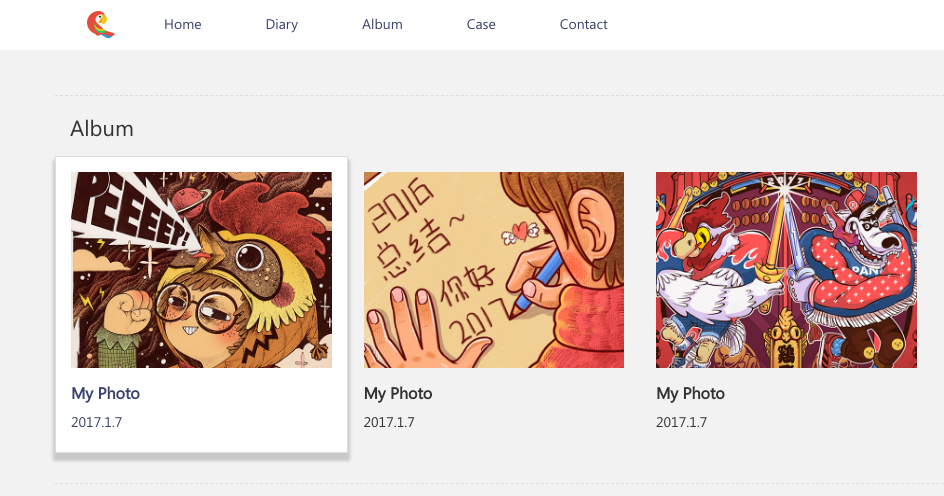
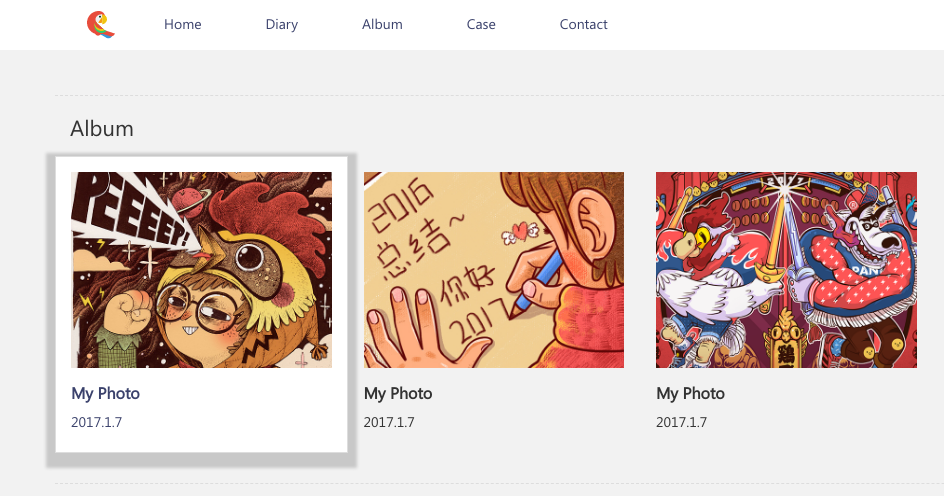
Before and after one commit to GitHubInter/WebLog, a plain HTML site: page index.html in a window 1280 px wide. In both pictures the pointer is over the element 201 px from the left and 304 px from the top of the page. Shown: the top 496 px of the page, 0-944 px from the left. Drawn offline with nearby package versions, Linux system fonts and the light colour scheme; grey boxes are pictures that could not be loaded.

Commit message:
Update style.css
Update style.css

```diff
--- a/css/style.css
+++ b/css/style.css
@@ -109,11 +109,12 @@ footer .share p{
 	padding: 15px;
 	transition: all .5s ease .1s;
 	border: 1px solid rgba(242,242,242,0);
+	box-shadow: 0 3px 3px 2px rgba(200,200,200,0);
 }
 .album>div:hover,.case>div:hover{
 	background-color: #fff;
 	border: 1px solid #ddd;
-	box-shadow: 0 6px 3px 2px #c8c8c8;
+	box-shadow: 0 6px 3px 9px #c8c8c8;
 }
 .album>div:hover>.info,.case>div:hover>.item>strong{
 	color: #3b426c;
```
